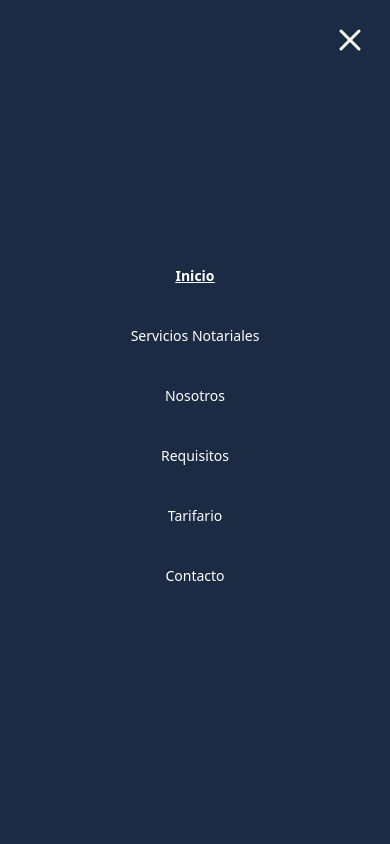
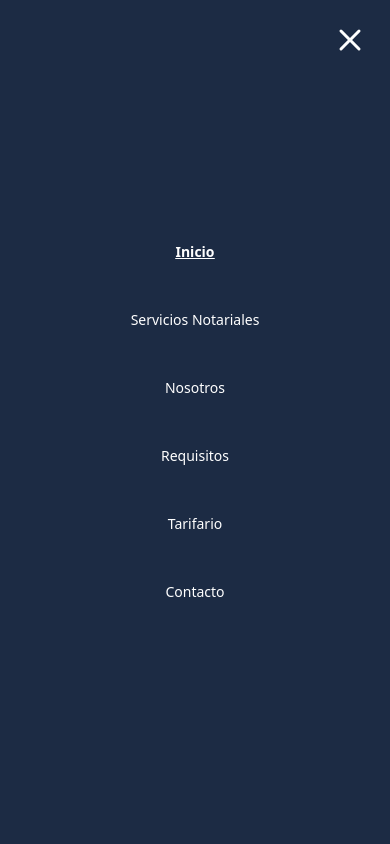
Before and after one commit to lggradosm/guerra-salas-app, a Next.js app: page / in a window 390 px wide. Both pictures are taken after a click on the icon 342 px from the left and 36 px from the top of the page. Shown: the top 844 px of the page. Built offline with nearby package versions, Linux system fonts and the light colour scheme.

Commit message:
PDATE: index

```diff
--- a/components/Navbar.js
+++ b/components/Navbar.js
@@ -48,9 +48,9 @@ export default function Navbar() {
           className="lg:hidden cursor-pointer text-5xl block text-white absolute right-4 top-4"
         />
         <ul
-          className={` h-[20rem] w-full gap-[2rem] duration-300 ${
+          className={` w-full gap-[3rem] duration-300  ${
             visibility.value ? "opacity-100 " : "opacity-0"
-          }  flex flex-col text-sm justify-around items-stretch whitespace-nowrap`}
+          }  flex flex-col text-sm justify-between items-stretch whitespace-nowrap`}
         >
           <NavbarItemSmall onclick={close} link={"/"} text="Inicio" />
           <NavbarItemSmall
--- a/components/NavbarItemSmall.js
+++ b/components/NavbarItemSmall.js
@@ -17,7 +17,7 @@ export default function NavbarItemSmall({ link, text, onclick }) {
       <Link
         href={link}
         onClick={onclick}
-        className="p-1 w-full flex items-center justify-center"
+        className=" w-full flex items-center justify-center"
       >
         {text}
       </Link>
--- a/styles/globals.css
+++ b/styles/globals.css
@@ -44,3 +44,6 @@
 .swiper-slide {
   width: 100%;
 }
+a {
+  -webkit-tap-highlight-color: rgba(0, 0, 0, 0);
+}
```
